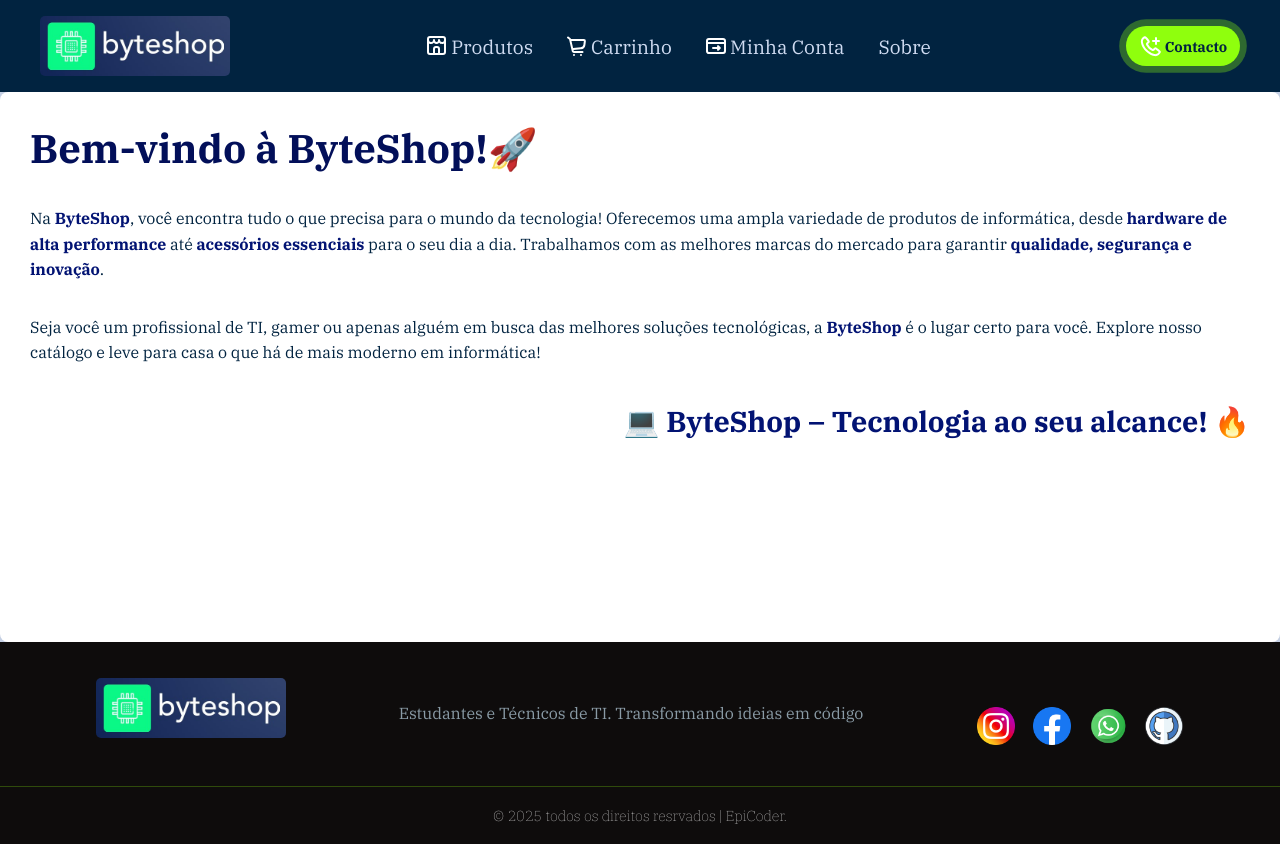
After one commit to epifaniovalente/epicoder_frontend, a PHP site: page /Pages/inicio.html in a window 1280 px wide. The commit adds this page. Run offline with PHP 8.4, Linux system fonts and the light colour scheme.

Commit message:
Melhorando
EpiCoder

```diff
--- a/Loja Virtual/src/CSS/estilo0.css
+++ b/Loja Virtual/src/CSS/estilo0.css
@@ -44,7 +44,7 @@ a {
 
 header {
     position: relative;
-    padding: 0 2rem;
+    padding: 1rem 2rem;
     background-color: var(--cor6);
 }
 
@@ -75,10 +75,17 @@ header #sms {
 }
 
 #nav_links #logo {
-    display: flex;
+    /*display: flex;
     align-items: center;
     justify-content: center;
-    gap: 1px;
+    gap: 1px;*/
+    width: 190px;
+    height: 100%;
+}
+
+#logo  img{
+    width: 100%;
+    border-radius: 5px;
 }
 
 #nav_links #logo a {
@@ -418,12 +500,11 @@ form .box.btns{
 
 footer {
     width: 100%;
-    border-top: 2px solid #8FFF0D;
     color: var(--color-neutro-30);
 }
 
 #footer_content {
-    background-color: var(--color-neutro-10);
+    background-color: var(--color-neutro-0);
     display: grid;
     grid-template-columns: repeat(4, 1fr);
     gap: 2rem;
@@ -556,4 +637,5 @@ footer {
     font-size: .9rem;
     padding: 1.2rem;
     font-weight: 100;
+    border-top: 1px solid #8eff0d42;
 }
--- a/Loja Virtual/src/CSS/estilo1.CSS
+++ b/Loja Virtual/src/CSS/estilo1.CSS
@@ -108,7 +108,8 @@ header #sms{
     cursor: pointer;
     border-radius: 0px 7px 7px 0px;
     padding: 3px;
-
+    width: 30px;
+    height: 28px;
     transition: background-color .3s ease-in-out;
     transition: scale .3s cubic-bezier(0.175, 0.885, 0.32, 1.275);
 }
@@ -119,6 +120,10 @@ header #sms{
 
 .filho1 button:active {
     scale: .9;
+}
+
+.filho1 button img{
+    width: 100%;
 }
 
 .filho2 {
@@ -157,6 +162,14 @@ header #sms{
 .container h2 {
     color: var(--cor3);
     text-transform: uppercase;
+}
+
+.descricao{
+    padding: 0 5rem 1rem 5rem;
+
+    font-size: 16px;
+    line-height: 1.6;
+    color: var(--cor6);
 }
 
 .botao-produtos {
--- /dev/null
+++ b/Loja Virtual/src/Pages/inicio.html
@@ -0,0 +1,213 @@
+<!DOCTYPE html>
+<html lang="pt-BR">
+    <head>
+        <meta charset="UTF-8">
+        <meta name="viewport" content="width=device-width, initial-scale=1.0">
+        <title>ByteShop - Inicio</title>
+        <link rel="shortcut icon" href="../image/favicon.ico" type="image/x-icon">
+        <link rel="stylesheet" href="../CSS/estilo0.css">
+        <link rel="stylesheet" href="../CSS/estilo1.css">
+        <link rel="stylesheet" href="../CSS/mideas.css">
+        <style>
+        :root {
+            --cor1: #1F54BF;
+            --cor2: #020F59;
+            --cor3: #021373;
+            --cor4: #719ED9;
+            --cor5: #D0DCF2;
+            --cor6: #012340;
+            --cor7: #8A9BA6;
+            --cor8: #536473;
+        }
+
+        body {
+            background-color: var(--cor5);
+            color: var(--cor8);
+            /*margin: 0;
+            padding: 0;
+            display: flex;
+            justify-content: center;
+            align-items: center;*/
+            height: 100vh;
+        }
+
+        main.container {
+            width: 100%;
+            height: calc(100% - 250px);
+            background: white;
+            padding: 30px;
+            border-radius: 8px;
+            box-shadow: 0 0 15px rgba(0, 0, 0, 0.2);
+
+            display: flex;
+            flex-direction: column;
+            gap: 2rem;
+        }
+
+        strong{
+            color: var(--cor3);
+        }
+        #byteshop{
+            font-size: 1.8em;
+            text-align: right;
+            padding-right: 1rem 5rem;
+        }
+
+        h1 {
+            font-size: 2.5em;
+            color: var(--cor2);
+        }
+
+        p {
+            font-size: 16px;
+            line-height: 1.6;
+            color: var(--cor6);
+        }
+
+        #footer_content{
+            display: flex;
+            align-items: center;
+            justify-content: space-around;
+            gap: 2rem;
+            padding: 1rem 3.5rem;
+        }
+
+        #footer_content #logo{
+            width: 190px;
+            height: 100px;
+        }
+
+        #footer_content p{
+            color: var(--cor7);
+        }
+    </style>
+    </head>
+    <body>
+
+        <header>
+            <nav id="nav_links">
+                <a href="inicio.html" id="logo">
+                    <img src="../image/ByteShop2-pq.jpg" alt />
+                    <!--<a href="/Loja Virtual/indexLoja.html">EpiCoder</a>-->
+                </a>
+                <ul class="links">
+                    <!--<li><img src="../image/home_3_line.png" alt><a
+                        href="/indexLoja.html">Início</a></li>
+                 -->
+                    <li>
+                        <img src="../image/produtos.png" alt /><a
+                            href="../Pages/produtos.html">Produtos</a>
+                    </li>
+                    <!--
+                <li>
+                    <img src="../image/Categoria.png" alt /><select
+                        id="cat">
+                        <option selected>Categorias</option>
+                        <option><a href>Tecnologia</a></option>
+                        <option><a href>Saúde</a></option>
+                        <option><a href>Educação</a></option>
+                        <option><a href>Entretenimento</a></option>
+                    </select>
+                </li>
+                -->
+                    <li>
+                        <img src="../image/Carrinho.png" alt /><a
+                            href="#">Carrinho</a>
+                    </li>
+                    <li>
+                        <img src="../image/card_pay.png" alt /><a
+                            href="#">Minha Conta</a>
+                    </li>
+                    <li><img src alt /><a href="#">Sobre</a></li>
+                </ul>
+                <a href="#" id="contact"><img src="../image/phone_add.png"
+                        alt /><span>Contacto</span></a>
+
+                <div class="menu">
+                    <img src="../image/menu_fill.png" alt />
+                </div>
+            </nav>
+            <div class="menu_dropdown">
+                <ul class="links">
+                    <!--<li>
+                    <a href="/Loja Virtual/indexLoja.html">Início</a>
+                </li>
+                -->
+                    <li>
+                        <a href="../Pages/produtos.html">Produtos</a>
+                    </li>
+                    <!-- <li>
+                    <select id="cat">
+                        <option selected>Categorias</option>
+                        <option>Tecnologia</option>
+                        <option>Saúde</option>
+                        <option>Educação</option>
+                        <option>Entretenimento</option>
+                    </select>
+                </li>-->
+                    <li>
+                        <a href="#">Sobre</a>
+                    </li>
+                    <li>
+                        <a href="#">Carrinho</a>
+                    </li>
+                    <li>
+                        <a href="#">Minha Conta</a>
+                    </li>
+                    <li>
+                        <a href="#" id="contact">Contacto</a>
+                    </li>
+                </ul>
+            </div>
+        </header>
+
+        <main class="container">
+            <h1>Bem-vindo à ByteShop!🚀</h1>
+            <p>
+                Na <strong>ByteShop</strong>, você encontra tudo o que precisa
+                para o mundo da tecnologia! Oferecemos uma ampla
+                variedade de produtos de informática, desde <strong>hardware de
+                    alta performance</strong> até <strong>acessórios
+                    essenciais</strong>
+                para o seu dia a dia. Trabalhamos com as melhores marcas do
+                mercado para garantir <strong>qualidade, segurança e
+                    inovação</strong>.
+            </p>
+            <p>
+                Seja você um profissional de TI, gamer ou apenas alguém em busca
+                das melhores soluções tecnológicas, a <strong>ByteShop</strong>
+                é o lugar certo para você. Explore nosso catálogo e leve para
+                casa o que há de mais moderno em informática!
+            </p>
+            <p id="byteshop"><strong>💻 ByteShop – Tecnologia ao seu alcance! 🔥</strong></p>
+        </main>
+
+        <footer>
+            <div id="footer_content">
+                <div id="footer_contacts">
+                    <a href="inicio.html" id="logo">
+                        <img src="../image/ByteShop2-pq.jpg" alt />
+                        <!--<a href="/Loja Virtual/indexLoja.html">EpiCoder</a>-->
+                    </a>
+                </div>
+                <p>Estudantes e Técnicos de TI.
+                    <span>Transformando ideias em código</span> </p>
+                <div id="footer_social_media">
+                    <a href="#" id="insta"><img
+                            src="../image/insta_icon2.png" alt></a>
+                    <a href="#" id="facebook"> <img
+                            src="../image/facebook_icon2.png" alt></a>
+                    <a href="#" id="whats"><img
+                            src="../image/whatsapp_icon2.png" alt></a>
+                    <a href="#" id="github"><img
+                            src="../image/github_icon2.png" alt></a>
+                </div>
+
+            </div>
+            <div id="footer_copyright">
+                &#169 2025 todos os direitos resrvados | EpiCoder.
+            </div>
+        </footer>
+        <script src="../JS/script.js"></script>
+    </body>
+</html>
```
Also changed, not shown: other parts of Loja Virtual/src/CSS/estilo0.css (+93 -18 lines), Loja Virtual/indexLoja.html (+22 -8 lines), Loja Virtual/src/Pages/conta.html (added, +60 -0 lines), Loja Virtual/src/Pages/indexLoja.html (deleted, +0 -174 lines), Loja Virtual/src/Pages/produtos.html (+46 -28 lines), Loja Virtual/src/image/ByteShop-pq.jpg (added), Loja Virtual/src/image/ByteShop2-pq.jpg (added), Loja Virtual/src/image/ByteShop2.PNG (added), Loja Virtual/src/image/back_!.jpg (added), Loja Virtual/src/image/carrinhphone.jpg (deleted), Loja Virtual/src/image/favicon.ico (added), Loja Virtual/src/image/gmail.png (added), Loja Virtual/src/image/google-1.png (added), Loja Virtual/src/image/google_2.png (added), 4 more files.
